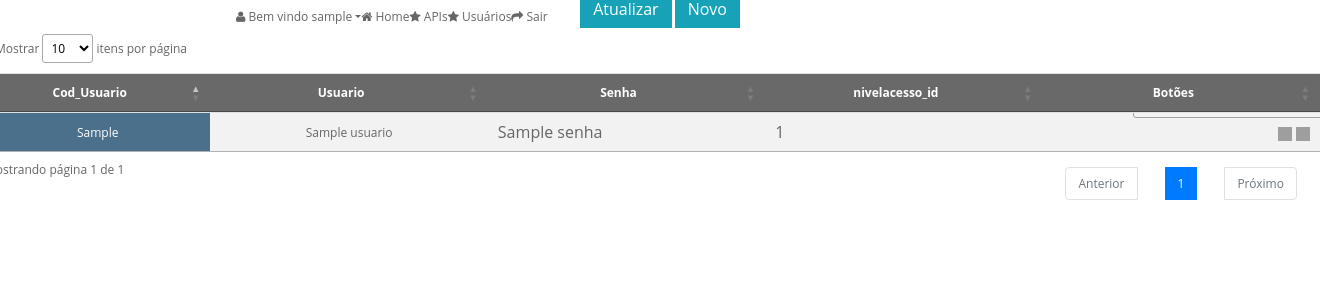
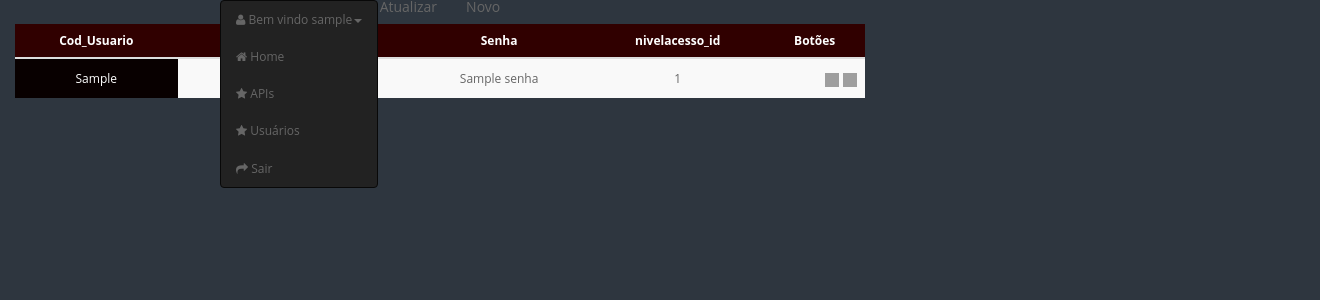
Before and after one commit to emersonsvenancio/emiolo-app-api-star-wars, a PHP site: template view/exibe_usuarios.php in a window 1320 px wide; the page is wider, and only the part inside the window is pictured. Shown: the top 300 px of that part. Run offline with PHP 8.4, Linux system fonts and the light colour scheme; the visitor is signed in with stand-in values (Sample User, id 1); the template is opened without the code that fills it: most values are stand-ins (such as "Sample title", 1, 10 or a date in 2020); some libraries are stand-ins or nearby versions; grey boxes are pictures that could not be loaded.

Commit message:
configurações de cores e testes com Bootstrap

```diff
--- /dev/null
+++ b/css/bootstrap_table.css
@@ -0,0 +1,23 @@
+.filterable {
+    margin-top: 15px;
+}
+.filterable .panel-heading .pull-right {
+    margin-top: -20px;
+}
+.filterable .filters input[disabled] {
+    background-color: transparent;
+    border: none;
+    cursor: auto;
+    box-shadow: none;
+    padding: 0;
+    height: auto;
+}
+.filterable .filters input[disabled]::-webkit-input-placeholder {
+    color: #333;
+}
+.filterable .filters input[disabled]::-moz-placeholder {
+    color: #333;
+}
+.filterable .filters input[disabled]:-ms-input-placeholder {
+    color: #333;
+}
--- a/view/exibe_usuarios.php
+++ b/view/exibe_usuarios.php
@@ -1,34 +1,58 @@
+    <div class="col-md-8" align="center">
+    <form id="botoes">
+          <a class="btn btn-dark" href="customers/addTarefasResponsaveis.php">
+            <i class="fa fa-plus"></i> Atualizar</a>
+          <a class="btn btn-dark" href="customers/controledetarefas_gantt.php">
+            <i class="fa fa-refresh"></i> Novo</a>
+    </form>
+    </div>
 
-  <head>
-       <script src="https://cdn.datatables.net/1.10.19/js/jquery.dataTables.min.js"></script>
-       <script src="https://cdn.datatables.net/1.10.19/js/dataTables.bootstrap.min.js"></script>
-       <link rel="stylesheet" href="https://cdn.datatables.net/1.10.19/css/jquery.dataTables.min.css" />
-  </head>
+    <div class="col-md-8" align="center">
+
+      <table id="employee_data" class="table table-striped">
+
+      <thead>
+          <tr>
+            <th width="5%" style="vertical-align:middle; text-align:center; color:white; background-color:#300000; font-size: 12px">Cod_Usuario</th>
+            <th width="10%" style="vertical-align:middle; text-align:center; color:white; background-color:#300000; font-size: 12px">Usuario</th>
+            <th width="8%" style="vertical-align:middle; text-align:center; color:white; background-color:#300000; font-size: 12px">Senha</th>
+            <th width="5%" style="vertical-align:middle; text-align:center; color:white; background-color:#300000; font-size: 12px">nivelacesso_id</th>
+            <th width="3%" style="vertical-align:middle; text-align:center; color:white; background-color:#300000; font-size: 12px">Botões</th>
+          </tr>
+      </thead>
+
+               <?php if ($result) : ?>
+               <?php foreach ($result as $row12)  : ?>
+      <tr >
+
+        <td class="table-text-right tooltip-enable-mandatory" data-toggle="tooltip" data-container="#lista_lancamentos" contenteditable="true" onBlur="saveToDatabase(this,'Cod_Usuario','<?php echo $row12['Cod_Usuario']; ?>')" onClick="showEdit(this);" style="vertical-align:middle; text-align:center; color:white; background-color:#080000; font-size: 12px" ><?php echo $row12['Cod_Usuario']; ?></td>
+        <td class="table-text-right tooltip-enable-mandatory" data-toggle="tooltip" data-container="#lista_lancamentos" contenteditable="true" onBlur="saveToDatabase(this,'Usuario','<?php echo $row12['Cod_Usuario']; ?>')" onClick="showEdit(this);" data-placement="bottom" data-html="true" onmouseenter="tooltipEnterEvent($(this))" onmouseleave="tooltipLeaveEvent($(this))" style="vertical-align:middle; text-align:center; font-size: 12px"><?php echo $row12['Usuario']; ?>
+        </td>
+        <td class="normal" data-toggle="tooltip" data-container="#lista_lancamentos" contenteditable="true" onBlur="saveToDatabase(this,'Senha','<?php echo $row12['Cod_Usuario']; ?>');window.id = this.id; update();" onClick="showEdit(this);" placement="bottom" data-html="true" onmouseenter="tooltipEnterEvent($(this))" onmouseleave="tooltipLeaveEvent($(this))" style="vertical-align:middle; text-align:center; font-size: 12px"><?php echo $row12['Senha']; ?>
+        </td>
+        <td class="table-text-right tooltip-enable-mandatory" data-toggle="tooltip" data-container="#lista_lancamentos" contenteditable="true" onBlur="saveToDatabase(this,'nivelacesso_id','<?php echo $row12['Cod_Usuario']; ?>');window.id = this.id;update();" onClick="showEdit(this);" data-original-title="<?php echo $row12['observacao_3']; ?>" title="<?php echo $row12['observacao_3']; ?>" data-placement="bottom" data-html="true" onmouseenter="tooltipEnterEvent($(this))" onmouseleave="tooltipLeaveEvent($(this))" style="vertical-align:middle; text-align:center; font-size: 12px"><?php echo $row12['nivelacesso_id']; ?></td>
+
+        <td class="actions text-right" style="text-align:middle; vertical-align:middle">
+
+      <form id="menu" action="delete_tarefa_gantt.php?id=<?php echo $row12['Cod_Usuario']; ?>" method="POST">
+
+        <a href="customers/editTarefasPostgres.php?id=<?php echo $row12['Cod_Usuario']; ?>" id="<?php echo $row12['Cod_Usuario']; ?>" onclick=" window.id = this.id; document.location.href = 'customers/editTarefasPostgres.php?id=' + id + #conteudo;"><img src="customers/img/ico-editar.png" width="14" height="14" alt="Editar"></a>
+
+        <a href="customers/delete_tarefa_gantt.php?id=<?php echo $row12['Cod_Usuario']; ?>" data-toggle="modal"><img src="customers/img/ico-excluir.png" width="14" height="14" alt="Excluir"></a>
+
+         </form>
+      </td>
+    </tr>
+ </div>
 
 
-<script type="text/javascript">
-      $(document).ready(function() {
-        $('#employee_data').DataTable( {
-            "language": {
-                "lengthMenu": "Mostrar _MENU_ itens por página",
-                "zeroRecords": "Nenhum item",
-                "info": "Mostrando página _PAGE_ de _PAGES_",
-                "infoEmpty": "Nenhum registro encontrado",
-            "infoPostFix":    "",
-            "thousands":      ".",
-            "loadingRecords": "Carregando...",
-              "paginate": {
-              "first":      "Primeiro",
-              "last":       "Último",
-              "next":       "Próximo",
-              "previous":   "Anterior"
-          },
-            "search":         "Pesquisar:",
-                "infoFiltered": " ==>> Resultado da Pesquisa: _END_ filtrado(s) de _MAX_ registro(s) totais"
-            }
-        } );
-    } );
-</script>
+    <?php endforeach; ?>
+    <?php else : ?>
+      <tr>
+        <td colspan="6">Nenhum registro encontrado.</td>
+      </tr>
+    <?php endif; ?>
+ </table>
 
 <script>
     function showEdit(editableObj) {
@@ -47,75 +71,5 @@
         }
        });
     }
+
 </script>
-
-</header>
-
-
-    <table id="employee_data" class="table table-striped">
-
-    <div class="col-md-12" align="center">
-    <form id="botoes">
-      <a class="btn btn-info" href="customers/addTarefasResponsaveis.php">
-        <i class="fa fa-plus"></i> Atualizar</a>
-      <a class="btn btn-info" href="customers/controledetarefas_gantt.php">
-        <i class="fa fa-refresh"></i> Novo</a>
-    </form>
-    </div>
-
-    <div class="col-md-12" align="center">
-
-      <thead>
-          <tr>
-            <th width="8%" style="vertical-align:middle; text-align:center; color:white; background-color:#696969; font-size: 12px">Cod_Usuario</th>
-            <th width="10%" style="vertical-align:middle; text-align:center; color:white; background-color:#696969; font-size: 12px">Usuario</th>
-            <th width="10%" style="vertical-align:middle; text-align:center; color:white; background-color:#696969; font-size: 12px">Senha</th>
-            <th width="10%" style="vertical-align:middle; text-align:center; color:white; background-color:#696969; font-size: 12px">nivelacesso_id</th>
-            <th width="10%" style="vertical-align:middle; text-align:center; color:white; background-color:#696969; font-size: 12px">Botões</th>
-          </tr>
-      </thead>
-
-               <?php if ($result) : ?>
-               <?php foreach ($result as $row12)  : ?>
-
-        <tr >
-
-        <td class="table-text-right tooltip-enable-mandatory" data-toggle="tooltip" data-container="#lista_lancamentos" contenteditable="true" onBlur="saveToDatabase(this,'Cod_Usuario','<?php echo $row12['Cod_Usuario']; ?>')" onClick="showEdit(this);" style="vertical-align:middle; text-align:center; color:white; background-color:#4A708B; font-size: 12px" ><?php echo $row12['Cod_Usuario']; ?></td>
-        <td class="table-text-right tooltip-enable-mandatory" data-toggle="tooltip" data-container="#lista_lancamentos" contenteditable="true" onBlur="saveToDatabase(this,'Usuario','<?php echo $row12['Cod_Usuario']; ?>')" onClick="showEdit(this);" data-placement="bottom" data-html="true" onmouseenter="tooltipEnterEvent($(this))" onmouseleave="tooltipLeaveEvent($(this))" style="vertical-align:middle; text-align:center; font-size: 12px"><?php echo $row12['Usuario']; ?>
-        </td>
-        <td class="normal" data-toggle="tooltip" data-container="#lista_lancamentos" contenteditable="true" onBlur="saveToDatabase(this,'Senha','<?php echo $row12['Cod_Usuario']; ?>');window.id = this.id; update();" onClick="showEdit(this);" placement="bottom" data-html="true" onmouseenter="tooltipEnterEvent($(this))" onmouseleave="tooltipLeaveEvent($(this))"><?php echo $row12['Senha']; ?>
-        </td>
-        <td class="table-text-right tooltip-enable-mandatory" data-toggle="tooltip" data-container="#lista_lancamentos" contenteditable="true" onBlur="saveToDatabase(this,'nivelacesso_id','<?php echo $row12['Cod_Usuario']; ?>');window.id = this.id;update();" onClick="showEdit(this);" data-original-title="<?php echo $row12['observacao_3']; ?>" title="<?php echo $row12['observacao_3']; ?>" data-placement="bottom" data-html="true" onmouseenter="tooltipEnterEvent($(this))" onmouseleave="tooltipLeaveEvent($(this))" ><?php echo $row12['nivelacesso_id']; ?></td>
-
-        <td class="actions text-right" style="text-align:middle; vertical-align:middle">
-
-      <form id="menu" action="delete_tarefa_gantt.php?id=<?php echo $row12['Cod_Usuario']; ?>" method="POST">
-
-        <a href="customers/editTarefasPostgres.php?id=<?php echo $row12['Cod_Usuario']; ?>" id="<?php echo $row12['Cod_Usuario']; ?>" onclick=" window.id = this.id; document.location.href = 'customers/editTarefasPostgres.php?id=' + id + #conteudo;"><img src="customers/img/ico-editar.png" width="14" height="14" alt="Editar"></a>
-
-        <a href="customers/delete_tarefa_gantt.php?id=<?php echo $row12['Cod_Usuario']; ?>" data-toggle="modal"><img src="customers/img/ico-excluir.png" width="14" height="14" alt="Excluir"></a>
-
-
-        </form>
-      </td>
-    </tr>
-<script>
- $(document).ready(function(){
-      $('#employee_data').DataTable();
- });
-
-
- </script>
-
- </div>
-
-
-    <?php endforeach; ?>
-    <?php else : ?>
-      <tr>
-        <td colspan="6">Nenhum registro encontrado.</td>
-      </tr>
-    <?php endif; ?>
- </table>
-</div>
-</div>
--- a/view/header.php
+++ b/view/header.php
@@ -3,19 +3,14 @@
 ?>
 
 <head>
+
     <script src="<?php if (file_exists("js/jquery.min.js")){ echo $url = "js/jquery.min.js"; }
-        else { echo $url = "../js/jquery.min.js"; } ?>">
-    </script>
+                        else { echo $url = "../js/jquery.min.js"; } ?>"></script>
+
+    <link href="//netdna.bootstrapcdn.com/bootstrap/3.0.0/css/bootstrap.min.css" rel="stylesheet" id="bootstrap-css">
 
     <script src="<?php if (file_exists("js/bootstrap.min.js")){ echo $url = "js/bootstrap.min.js"; }
-        else { echo $url = "../js/bootstrap.min.js"; } ?>">
-    </script>
-
-    <link rel="stylesheet" href="<?php
-        if (file_exists("css/bootstrap.min.css")){ echo $url = "css/bootstrap.min.css"; }
-        else { echo $url = "../css/bootstrap.min.css"; }
-    ?>" />
-
+                        else { echo $url = "../js/bootstrap.min.js"; } ?>"></script>
     <link rel="stylesheet" href="<?php
                         if (file_exists("css/bootstrap-responsive.min.css")){ echo $url = "css/bootstrap-responsive.min.css"; }
                         else { echo $url = "../css/bootstrap-responsive.min.css"; }
@@ -26,10 +21,21 @@
                         else { echo $url = "../css/matrix-style.css"; }
                         ?>" />
 
+    <link rel="stylesheet" href="<?php
+                        if (file_exists("css/matrix-media.css")){ echo $url = "css/matrix-media.css"; }
+                        else { echo $url = "../css/matrix-media.css"; }
+                        ?>" />
     <link href="<?php
                         if (file_exists("css/font-awesome.css")){ echo $url = "css/font-awesome.css"; }
                         else { echo $url = "../css/font-awesome.css"; }
                         ?>" rel="stylesheet" />
+<link href="<?php
+                        if (file_exists("css/bootstrap_table.css")){ echo $url = "css/bootstrap_table.css"; }
+                        else { echo $url = "../css/bootstrap_table.css"; }
+                        ?>" rel="stylesheet" />
+
+       <link rel="stylesheet" href="https://cdn.datatables.net/1.10.19/css/jquery.dataTables.min.css" />
+
 </head>
 
     <div id="user-nav" class="navbar navbar-inverse">
```
Also changed, not shown: view/usuarios.php (+5 -2 lines). Lines whose indentation alone changed are shown as unchanged.
